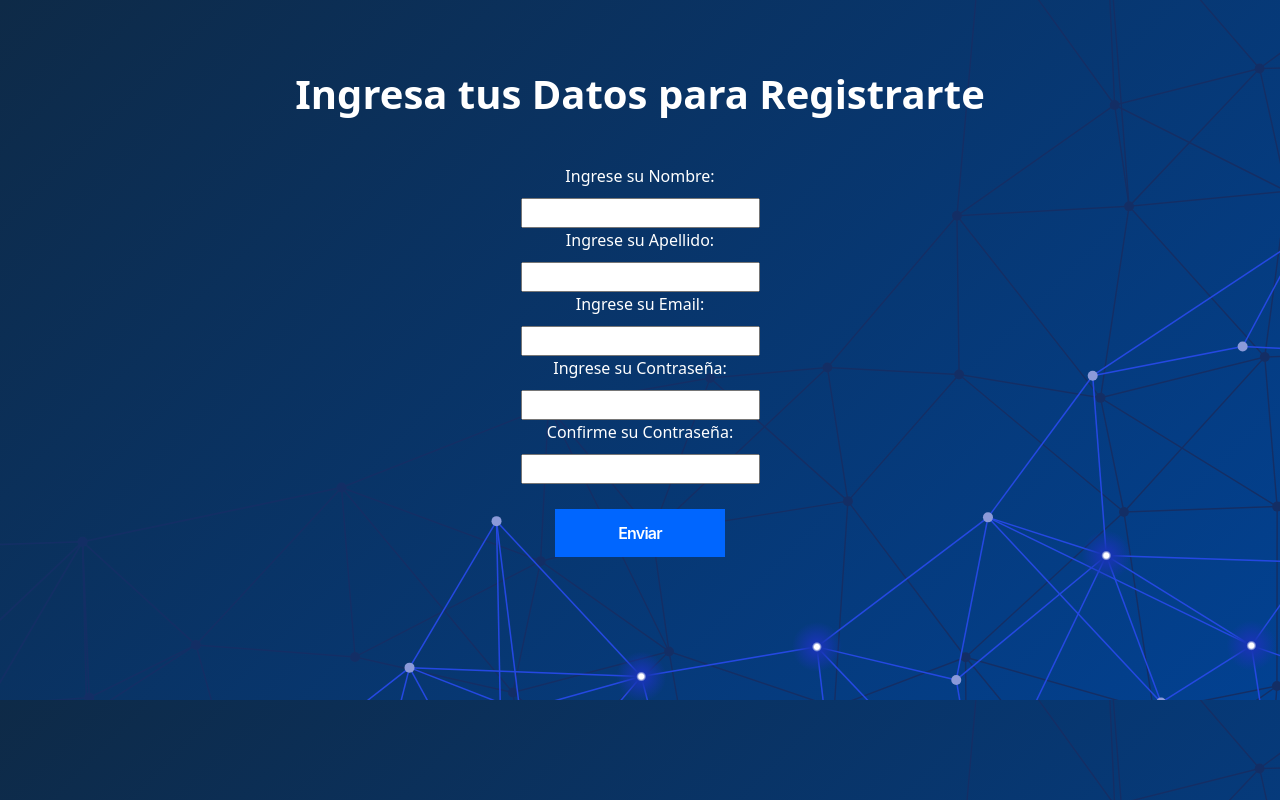
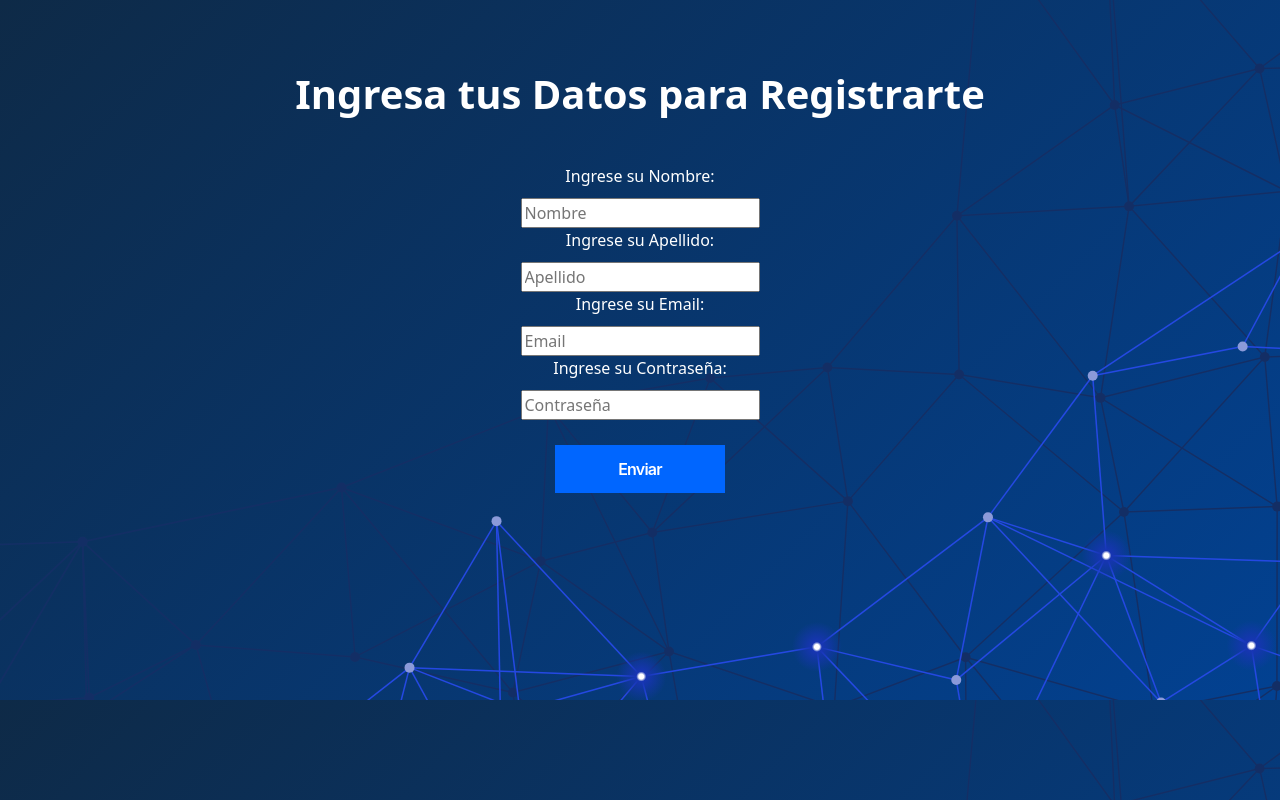
Before and after one commit to AlexGalo0/my-budget-frontend, a React (Create React App) app: page /registry in a window 1280 px wide. Built offline with nearby package versions, Linux system fonts and the light colour scheme; a web font is replaced by a local one.

Commit message:
advance in validation

```diff
--- a/src/Components/RegistryForm.jsx
+++ b/src/Components/RegistryForm.jsx
@@ -1,40 +1,118 @@
-import React from "react";
+import React, { useState,useEffect } from "react";
 import "../Assets/RegistryForm.css";
 
 export const RegistryForm = () => {
+  const initialValues = { firstName: "", lastName: "", email: "", password: "" };
+  const [formValues, setFormValues] = useState(initialValues);
+  const [formErrors, setFormErrors] = useState({})
+  const [submit, setSubmit] = useState(false)
+
+
+  const handleChange = (e) => {
+    const { name, value } = e.target;
+    setFormValues({ ...formValues, [name]: value });
+  };
+
+  const handleSubmit = (e) => {
+    e.preventDefault();
+    setFormErrors(validate(formValues))
+    setSubmit(true)
+  };
+
+  useEffect(()=>{
+    console.log(formErrors)
+    if(Object.keys(formErrors).length===0 && submit) {
+      console.log(formValues);
+    }
+  },[formErrors])
+
+
+  const validate=(values)=>{
+    const errors={}
+    const regex=/^[\w-\.]+@([\w-]+\.)+[\w-]{2,4}$/g
+
+    if(!values.firstName) errors.firstName= "First Name is Required"
+    if(!values.lastName) errors.lastName= "Last Name is Required"
+
+
+
+    if (!values.email) {
+      errors.email = "Email is required!";
+    } else if (!regex.test(values.email)) {
+      errors.email = "This is not a valid email format!";
+    }
+
+
+    if (!values.password) {
+      errors.password = "Password is required";
+    } else if (values.password.length < 4) {
+      errors.password = "Password must be more than 4 characters";
+    } else if (values.password.length > 10) {
+      errors.password = "Password cannot exceed more than 10 characters";
+    }
+
+    return errors
+  }
+
+
   return (
-    <main id='bg-registry'>
+    <main id="bg-registry">
       <h1 id="titulo">Ingresa tus Datos para Registrarte</h1>
 
-      <div id="formulario">
+
+      <form id="formulario" onSubmit={{ handleSubmit }}>
         <label htmlFor="firstName" className="inputs">
           Ingrese su Nombre:{" "}
         </label>
-        <input type="text" name="" id="" />
+        <input
+          type="text"
+          name="firstName"
+          value={formValues.firstName}
+          onChange={handleChange}
+          placeholder="Nombre"
+        />
         <label htmlFor="lastName" className="inputs">
           Ingrese su Apellido:{" "}
         </label>
-        <input type="text" name="" id="" />
+        <input
+          type="text"
+          name="lastName"
+          value={formValues.lastName}
+          onChange={handleChange}
+          placeholder="Apellido"
+        />
 
         <label htmlFor="email" className="inputs">
           Ingrese su Email:{" "}
         </label>
-        <input type="text" name="" id="" />
+        <input
+          type="text"
+          name="email"
+          value={formValues.email}
+          onChange={handleChange}
+          placeholder="Email"
+        />
 
-        <label htmlFor="password"  className="inputs">
+        <label htmlFor="password" className="inputs">
           Ingrese su Contraseña:{" "}
         </label>
-        <input type='password' name="" id="" />
+        <input
+          type="password"
+          name="password"
+          value={formValues.password}
+          onChange={handleChange}
+          placeholder="Contraseña"
+        />
 
-        <label htmlFor="password" className="inputs">
+        {/* <label htmlFor="password" className="inputs">
           Confirme su Contraseña:{" "}
         </label>
-        <input  type='password' name="" id="" />
+        <input type="password" name="" id="" /> */}
 
         <button type="submit" id="boton" className="button-58">
           Enviar
         </button>
-      </div>
+      </form>
     </main>
   );
 };
```
